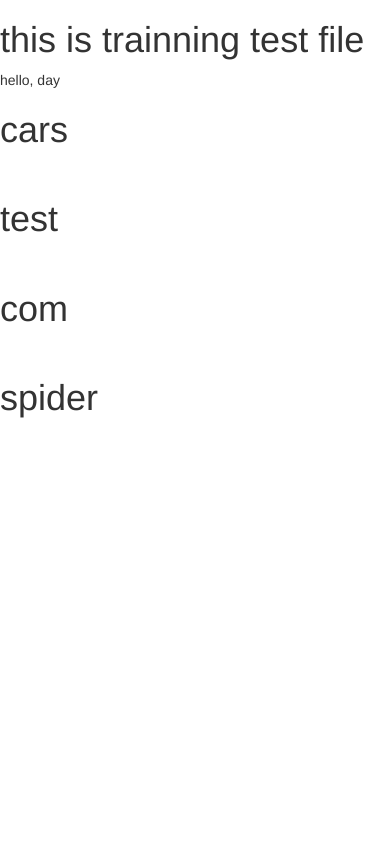
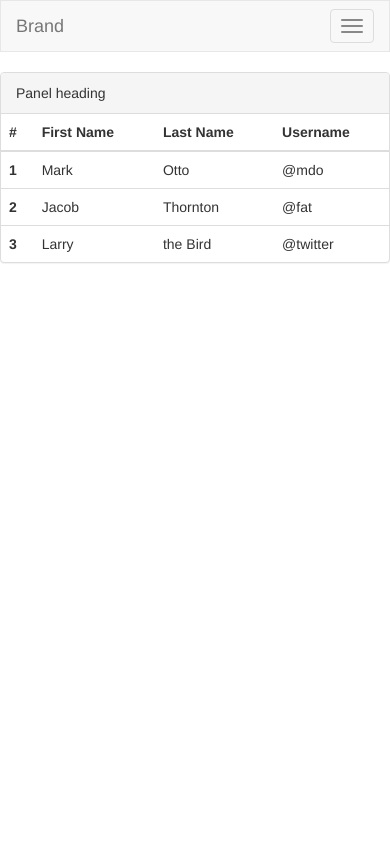
Before and after one commit to minhthaind/trainning_php_cowell_02, a PHP site: page / in a window 390 px wide. Run offline with PHP 8.4, Linux system fonts and the light colour scheme; some libraries are stand-ins or nearby versions.

Commit message:
update form example

```diff
--- a/index.php
+++ b/index.php
@@ -1,13 +1,119 @@
+<!DOCTYPE html>
+<html lang="en">
 <head>
-	<!-- Latest compiled and minified CSS -->
-<link rel="stylesheet" href="https://maxcdn.bootstrapcdn.com/bootstrap/3.3.7/css/bootstrap.min.css" integrity="sha384-BVYiiSIFeK1dGmJRAkycuHAHRg32OmUcww7on3RYdg4Va+PmSTsz/K68vbdEjh4u" crossorigin="anonymous">
+    <meta charset="utf-8">
+    <meta http-equiv="X-UA-Compatible" content="IE=edge">
+    <meta name="viewport" content="width=device-width, initial-scale=1">
+    <!-- The above 3 meta tags *must* come first in the head; any other head content must come *after* these tags -->
+    <title>Bootstrap 101 Template</title>
+
+    <!-- Bootstrap -->
+    <link href="public/css/bootstrap.min.css" rel="stylesheet">
+    <link href="public/css/main.css" rel="stylesheet">
+
+    <!-- HTML5 shim and Respond.js for IE8 support of HTML5 elements and media queries -->
+    <!-- WARNING: Respond.js doesn't work if you view the page via file:// -->
+    <!--[if lt IE 9]>
+    <script src="https://oss.maxcdn.com/html5shiv/3.7.3/html5shiv.min.js"></script>
+    <script src="https://oss.maxcdn.com/respond/1.4.2/respond.min.js"></script>
+    <![endif]-->
 </head>
-<h1>this is trainning test file </h1>
-<?php
-echo 'hello, day';
-$arrPersion = ['cars', 'test', 'com', 'spider'];
+<body>
+<nav class="navbar navbar-default">
+    <div class="container-fluid">
+        <!-- Brand and toggle get grouped for better mobile display -->
+        <div class="navbar-header">
+            <button type="button" class="navbar-toggle collapsed" data-toggle="collapse"
+                    data-target="#bs-example-navbar-collapse-1" aria-expanded="false">
+                <span class="sr-only">Toggle navigation</span>
+                <span class="icon-bar"></span>
+                <span class="icon-bar"></span>
+                <span class="icon-bar"></span>
+            </button>
+            <a class="navbar-brand" href="#">Brand</a>
+        </div>
 
-foreach ($arrPersion as $persion) {
-	echo '<h1>' . $persion . '</h1>' . '<br>';
-}
-?>
+        <!-- Collect the nav links, forms, and other content for toggling -->
+        <div class="collapse navbar-collapse" id="bs-example-navbar-collapse-1">
+            <ul class="nav navbar-nav">
+                <li class="active"><a href="#">Link <span class="sr-only">(current)</span></a></li>
+                <li><a href="#">Link</a></li>
+                <li class="dropdown">
+                    <a href="#" class="dropdown-toggle" data-toggle="dropdown" role="button" aria-haspopup="true"
+                       aria-expanded="false">Dropdown <span class="caret"></span></a>
+                    <ul class="dropdown-menu">
+                        <li><a href="#">Action</a></li>
+                        <li><a href="#">Another action</a></li>
+                        <li><a href="#">Something else here</a></li>
+                        <li role="separator" class="divider"></li>
+                        <li><a href="#">Separated link</a></li>
+                        <li role="separator" class="divider"></li>
+                        <li><a href="#">One more separated link</a></li>
+                    </ul>
+                </li>
+            </ul>
+            <form class="navbar-form navbar-left">
+                <div class="form-group">
+                    <input type="text" class="form-control" placeholder="Search">
+                </div>
+                <button type="submit" class="btn btn-default">Submit</button>
+            </form>
+            <ul class="nav navbar-nav navbar-right">
+                <li><a href="#">Link</a></li>
+                <li class="dropdown">
+                    <a href="#" class="dropdown-toggle" data-toggle="dropdown" role="button" aria-haspopup="true"
+                       aria-expanded="false">Dropdown <span class="caret"></span></a>
+                    <ul class="dropdown-menu">
+                        <li><a href="#">Action</a></li>
+                        <li><a href="#">Another action</a></li>
+                        <li><a href="#">Something else here</a></li>
+                        <li role="separator" class="divider"></li>
+                        <li><a href="#">Separated link</a></li>
+                    </ul>
+                </li>
+            </ul>
+        </div><!-- /.navbar-collapse -->
+    </div><!-- /.container-fluid -->
+</nav>
+
+<div class="bs-example" data-example-id="panel-without-body-with-table">
+    <div class="panel panel-default">
+        <div class="panel-heading">Panel heading</div>
+        <table class="table">
+            <thead>
+            <tr>
+                <th>#</th>
+                <th>First Name</th>
+                <th>Last Name</th>
+                <th>Username</th>
+            </tr>
+            </thead>
+            <tbody>
+            <tr>
+                <th scope="row">1</th>
+                <td>Mark</td>
+                <td>Otto</td>
+                <td>@mdo</td>
+            </tr>
+            <tr>
+                <th scope="row">2</th>
+                <td>Jacob</td>
+                <td>Thornton</td>
+                <td>@fat</td>
+            </tr>
+            <tr>
+                <th scope="row">3</th>
+                <td>Larry</td>
+                <td>the Bird</td>
+                <td>@twitter</td>
+            </tr>
+            </tbody>
+        </table>
+    </div>
+</div>
+<!-- jQuery (necessary for Bootstrap's JavaScript plugins) -->
+<script src="https://ajax.googleapis.com/ajax/libs/jquery/1.12.4/jquery.min.js"></script>
+<!-- Include all compiled plugins (below), or include individual files as needed -->
+<script src="public/js/bootstrap.min.js"></script>
+</body>
+</html>
--- /dev/null
+++ b/public/css/main.css
@@ -0,0 +1,3 @@
+.navbar-default{
+    /*background-color: #3c763d;*/
+}
```
Also changed, not shown: post_register.php (added, +62 -0 lines), register.php (added, +106 -0 lines).
